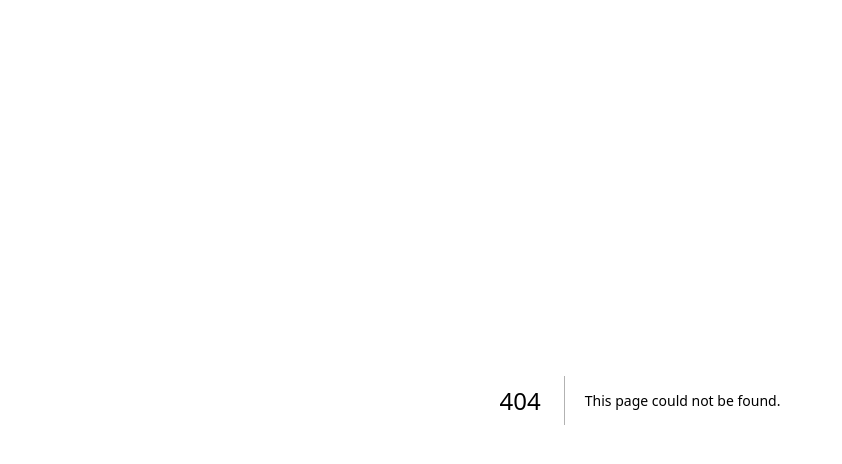
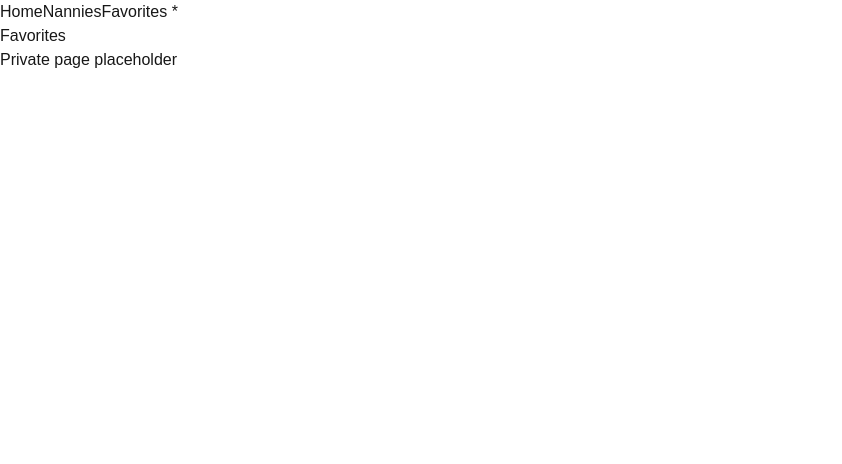
Before and after one commit to Oleksandr-Sulyma/nanny-services-fullstack, a Next.js app in the folder frontend/: page /favorites in a window 1280 px wide. Before the commit this address had no page. Shown: the top 464 px of the page, without its empty margins (0-842 px from the left). Built offline with nearby package versions, Linux system fonts and the light colour scheme.

Commit message:
Add frontend navigation routes

```diff
--- /dev/null
+++ b/frontend/app/favorites/page.tsx
@@ -0,0 +1,8 @@
+export default function Favorites() {
+    return (
+        <main>
+            <h1>Favorites</h1>
+            <p>Private page placeholder</p>
+        </main>
+    )
+}
--- a/frontend/app/layout.tsx
+++ b/frontend/app/layout.tsx
@@ -1,5 +1,7 @@
 import type { Metadata } from "next";
 import { Geist, Geist_Mono } from "next/font/google";
+import Header from "@/components/layout/Header";
+
 import "./globals.css";
 
 const geistSans = Geist({
@@ -13,8 +15,8 @@ const geistMono = Geist_Mono({
 });
 
 export const metadata: Metadata = {
-  title: "Create Next App",
-  description: "Generated by create next app",
+  title: "Nanny Services",
+  description: "Platform for finding and booking trusted nannies",
 };
 
 export default function RootLayout({
@@ -27,7 +29,10 @@ export default function RootLayout({
       lang="en"
       className={`${geistSans.variable} ${geistMono.variable} h-full antialiased`}
     >
-      <body className="min-h-full flex flex-col">{children}</body>
+      <body className="min-h-full flex flex-col">
+        <Header />
+        {children}
+      </body>
     </html>
   );
 }
--- a/frontend/app/nannies/page.tsx
+++ b/frontend/app/nannies/page.tsx
@@ -1,10 +1,10 @@
 "use client";
 
 import { useEffect } from "react";
+import LoadMoreButton from "@/components/nannies/LoadMoreButton";
+import NanniesControls from "@/components/nannies/NanniesControls";
+import NanniesList from "@/components/nannies/NanniesList";
 import { useNanniesStore } from "@/store/useNanniesStore";
-import NanniesList from "@/components/nannies/NanniesList";
-import LoadMoreButton from "@/components/nannies/LoadMoreButton";
-import NanniesControls from "@/components/nannies/NanniesControls"
 
 export default function NanniesPage() {
   const {
--- /dev/null
+++ b/frontend/components/layout/Header.tsx
@@ -0,0 +1,20 @@
+"use client";
+
+import Link from "next/link";
+import { usePathname } from "next/navigation";
+
+export default function Header() {
+  const pathname = usePathname();
+  const isHomeActive = pathname === "/";
+  const isNanniesActive = pathname === "/nannies";
+  const isFavoritesActive = pathname === "/favorites";
+  return (
+    <header>
+      <nav>
+        <Link href="/">Home{isHomeActive && " *"}</Link>
+        <Link href="/nannies">Nannies{isNanniesActive && " *"}</Link>
+        <Link href="/favorites">Favorites{isFavoritesActive && " *"}</Link>
+      </nav>
+    </header>
+  );
+}
```
